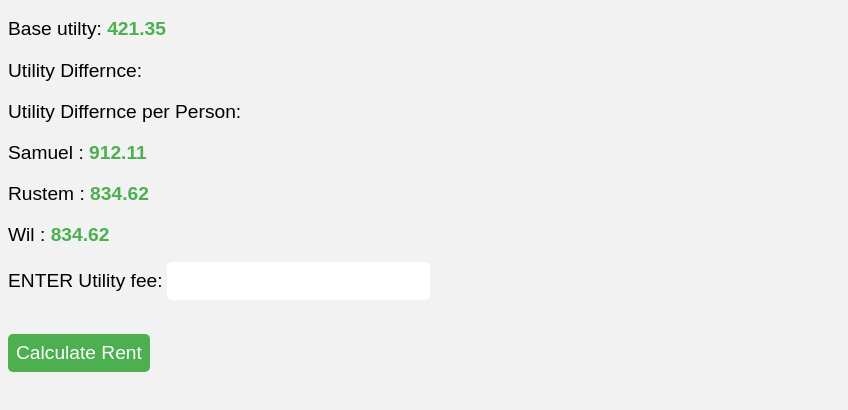
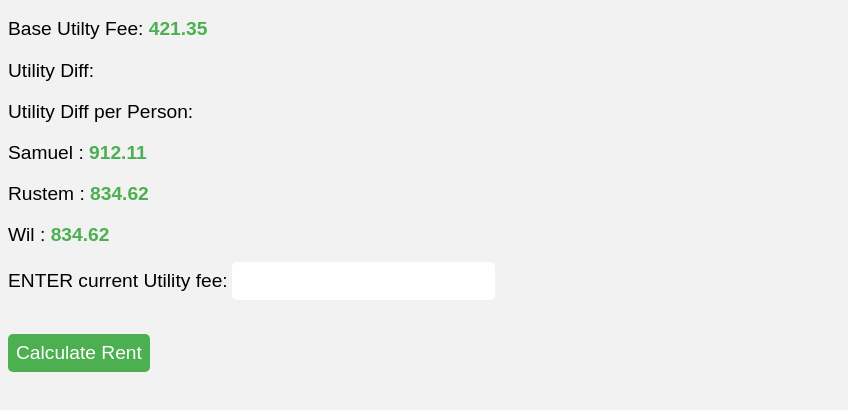
Before and after one commit to samigrove80/Rent-Calculator, a plain HTML site: page index.html in a window 1280 px wide. Shown: the part 72-482 px from the top of the page, without its empty margins (0-848 px from the left). Drawn offline with Linux system fonts and the light colour scheme.

Commit message:
Update index.html

```diff
--- a/index.html
+++ b/index.html
@@ -51,13 +51,13 @@
 </head>
 <body>
   <h1>Rent Due Calculator</h1>
-  <p>Base utilty: <span id="baseUtil"> 421.35</span> </p>
-  <p>Utility Differnce:<span id="diff"> </span> </p>
-  <p>Utility Differnce per Person:<span id="diffper"> </span> </p>
-  <p>Samuel :<span id="sam">  912.11 </span> </p>
-  <p>Rustem :<span id="rus">  834.62</span> </p>
-  <p>Wil :<span id="will">  834.62</span> </p>
-  <label for="util">ENTER Utility fee:</label>
+  <p>Base Utilty Fee: <span id="baseUtil"> 421.35</span> </p>
+  <p>Utility Diff:<span id="diff"> </span> </p>
+  <p>Utility Diff per Person:<span id="diffper"> </span> </p>
+  <p>Samuel : <span id="sam">  912.11 </span> </p>
+  <p>Rustem : <span id="rus">  834.62</span> </p>
+  <p>Wil : <span id="will">  834.62</span> </p>
+  <label for="util">ENTER current Utility fee:</label>
   <input type="number" id="util" name="fname"><br><br>
   <button onclick="myFunction()">Calculate Rent</button>
 
```
